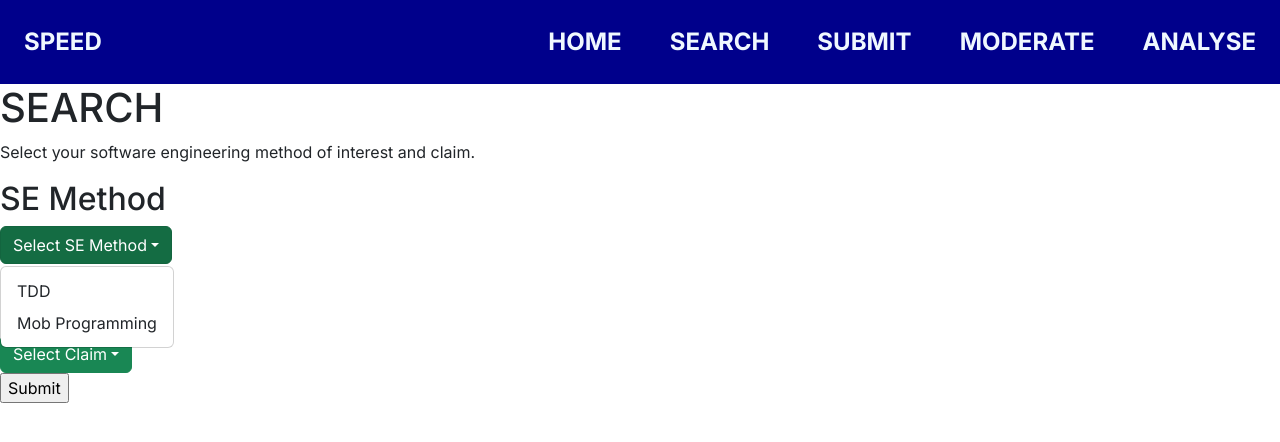
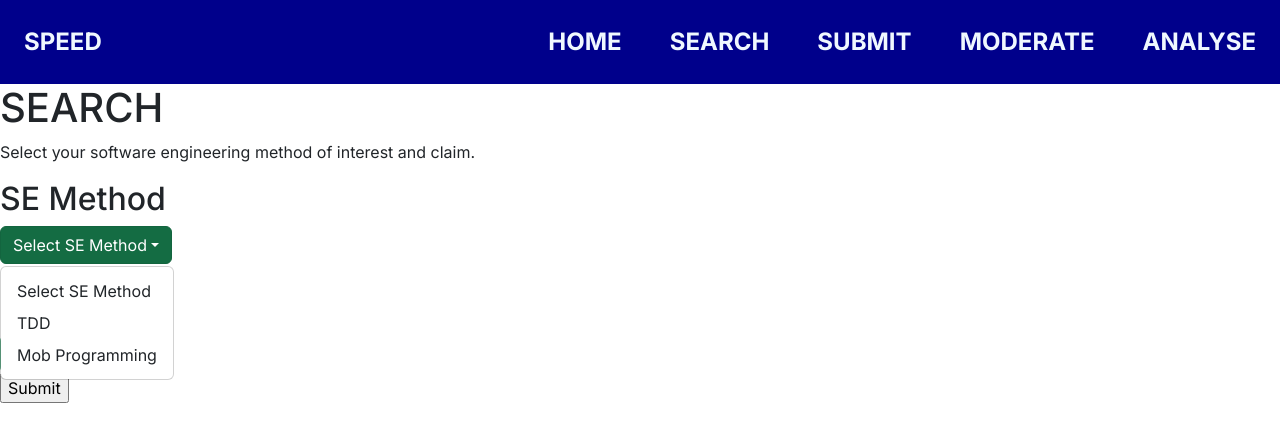
Before and after one commit to CISE-2023/SPEED-App, a Next.js app in the folder frontend/: page /search in a window 1280 px wide. Both pictures are taken after a click on the button "Select SE Method". Shown: the top 442 px of the page. Built offline with nearby package versions, Linux system fonts and the light colour scheme.

Commit message:
feat: Made it so that claim will only be enabled once a method has been selected
also changed the page name from SearchResults to results

```diff
--- a/frontend/src/app/SearchResults/page.tsx
+++ b/frontend/src/app/results/page.tsx
@@ -13,8 +13,8 @@ const Page = ({ searchParams, }: { searchParams: { seSelection: string;claimSele
   useEffect(()=>{
     if(searchParams.claimSelection && searchParams.seSelection) {
       setArt(art.filter((article) => article.practice === searchParams.seSelection && article.claim === searchParams.claimSelection));
-    } else if (searchParams.claimSelection) {
-        setArt(art.filter((article) => article.claim === searchParams.claimSelection));
+    } else if (searchParams.claimSelection && !searchParams.seSelection) {
+        // Do nothing if only claim is selected
     } else if (searchParams.seSelection) {
         setArt(art.filter((article) => article.practice === searchParams.seSelection));
       }
--- a/frontend/src/app/search/page.tsx
+++ b/frontend/src/app/search/page.tsx
@@ -7,6 +7,14 @@ import Dropdown from 'react-bootstrap/Dropdown';
 export default function SearchPage() {
     const [seSelection, setSESelection] = useState("");
     const [claimSelection, setClaimSelection] = useState("");
+
+    const check = () => {
+        if (seSelection === "") {
+            return true;
+        } else {
+            return false;
+        }
+    }
 
     return (
         <div>
@@ -22,6 +30,7 @@ export default function SearchPage() {
                 </Dropdown.Toggle>
 
                 <Dropdown.Menu>
+                    <Dropdown.Item onClick={() => setSESelection("")}>Select SE Method</Dropdown.Item>
                     <Dropdown.Item onClick={() => setSESelection("tdd")}>TDD</Dropdown.Item>
                     <Dropdown.Item onClick={() => setSESelection("mob programming")}>Mob Programming</Dropdown.Item>
                 </Dropdown.Menu>
@@ -30,16 +39,17 @@ export default function SearchPage() {
             {/*Claim dropdown*/}
             <h2>Claim</h2>
             <Dropdown>
-                <Dropdown.Toggle variant="success" id="dropdown-basic">
+                <Dropdown.Toggle variant="success" id="dropdown-basic" disabled={check()}>
                     { claimSelection ? claimSelection : "Select Claim"}
                 </Dropdown.Toggle>
 
                 <Dropdown.Menu>
+                    <Dropdown.Item onClick={() => setClaimSelection("")}>Set Claim</Dropdown.Item>
                     <Dropdown.Item onClick={() => setClaimSelection("against")}>Against</Dropdown.Item>
                     <Dropdown.Item onClick={() => setClaimSelection("for")}>For</Dropdown.Item>
                 </Dropdown.Menu>
             </Dropdown>
-                <Link href={{pathname: "/SearchResults",query: { seSelection, claimSelection },}}>
+                <Link href={{pathname: "/results",query: { seSelection, claimSelection },}}>
                     <input type="submit" />
                 </Link>
             </form>
```
